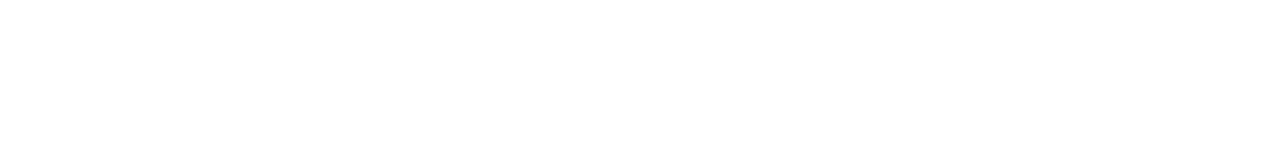
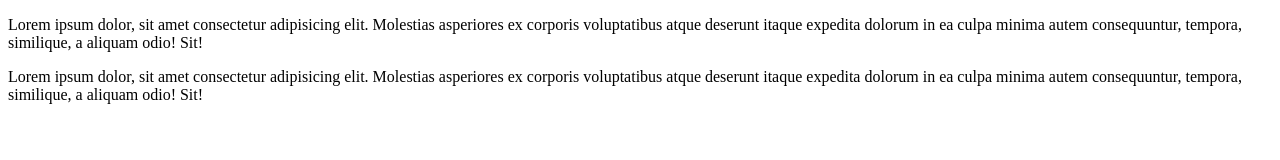
Before and after one commit to Miciula/frontend--git--linux--project-0, a plain HTML site: page index.html in a window 1280 px wide. Drawn offline with Linux system fonts and the light colour scheme.

Commit message:
Content added

```diff
--- a/index.html
+++ b/index.html
@@ -1,12 +1,31 @@
 <!DOCTYPE html>
 <html lang="en">
+
 <head>
     <meta charset="UTF-8">
-    <meta http-equiv="X-UA-Compatible" content="IE=edge">
-    <meta name="viewport" content="width=device-width, initial-scale=1.0">
+    <meta
+        http-equiv="X-UA-Compatible"
+        content="IE=edge"
+    >
+    <meta
+        name="viewport"
+        content="width=device-width, initial-scale=1.0"
+    >
     <title>Document</title>
 </head>
+
 <body>
 
+    <p>
+        Lorem ipsum dolor, sit amet consectetur adipisicing elit. Molestias asperiores ex corporis voluptatibus atque
+        deserunt itaque expedita dolorum in ea culpa minima autem consequuntur, tempora, similique, a aliquam odio! Sit!
+    </p>
+
+    <p>
+        Lorem ipsum dolor, sit amet consectetur adipisicing elit. Molestias asperiores ex corporis voluptatibus atque
+        deserunt itaque expedita dolorum in ea culpa minima autem consequuntur, tempora, similique, a aliquam odio! Sit!
+    </p>
+
 </body>
+
 </html>
```
